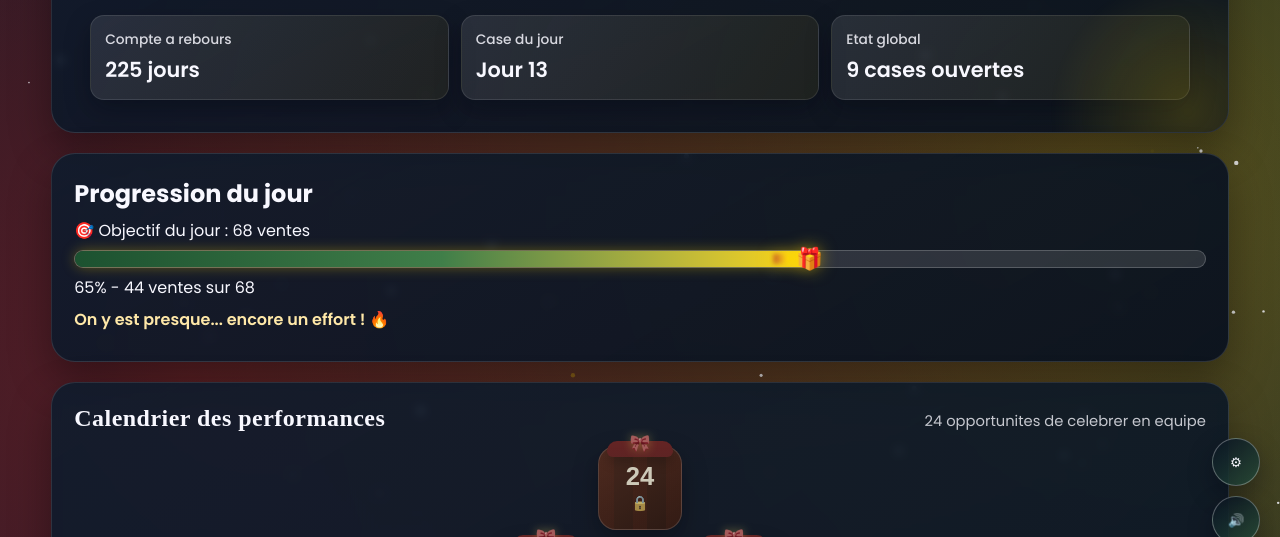
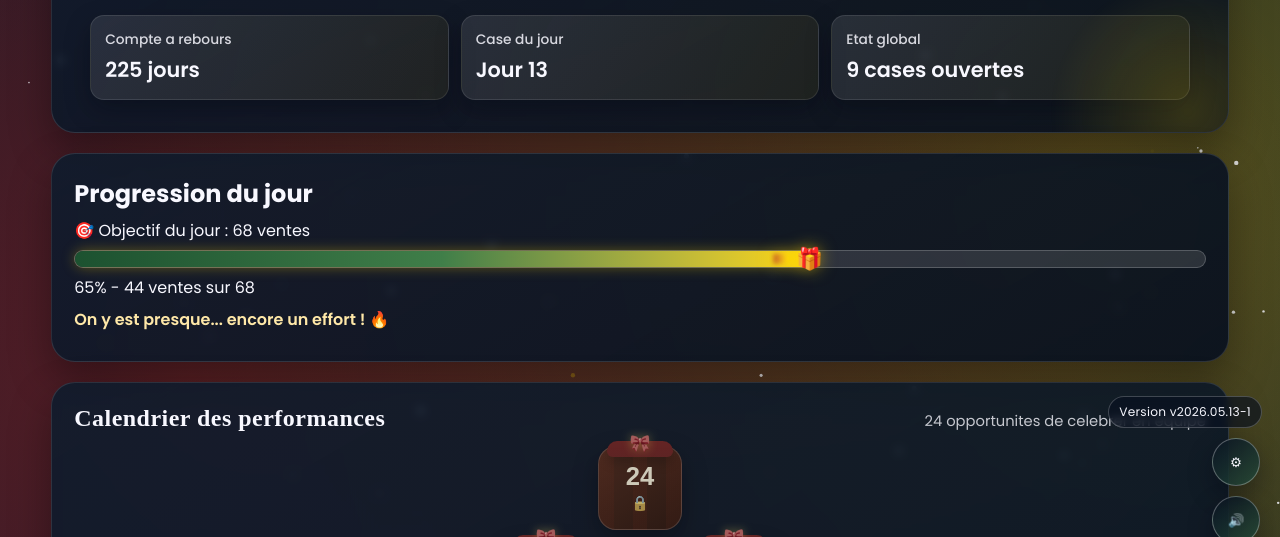
Before and after one commit to woombat59/frisson_decembre, a plain HTML site: page index.html in a window 1280 px wide. Shown: the part 236-773 px from the top of the page. Drawn offline with Linux system fonts and the light colour scheme; a web font is replaced by a local one.

Commit message:
Add visible app version badges on public and admin pages

```diff
--- a/css/main.css
+++ b/css/main.css
@@ -647,6 +647,21 @@ h1 {
   bottom: 78px;
 }
 
+.app-version-badge {
+  position: fixed;
+  right: 18px;
+  bottom: 136px;
+  z-index: 7;
+  padding: 6px 10px;
+  border-radius: 999px;
+  font-size: 0.76rem;
+  letter-spacing: 0.02em;
+  color: var(--snow);
+  border: 1px solid rgba(255, 255, 255, 0.22);
+  background: rgba(8, 16, 31, 0.65);
+  backdrop-filter: blur(4px);
+}
+
 .surprise-modal {
   border: 0;
   border-radius: 18px;
--- a/index.html
+++ b/index.html
@@ -128,6 +128,8 @@
       ⚙
     </button>
 
+    <div id="app-version" class="app-version-badge" aria-label="Version de l'application">Version --</div>
+
     <dialog id="surprise-modal" class="surprise-modal">
       <button id="close-modal" class="close-modal" aria-label="Fermer">×</button>
       <div class="modal-content">
--- a/js/admin.js
+++ b/js/admin.js
@@ -2,6 +2,7 @@ const STORAGE_KEY = "avent-performance-data-v1";
 const READONLY_PASSWORD = "eduneo2026";
 const EDIT_PASSWORD = "mdp";
 const ADMIN_ROLE_KEY = "admin-role-mode";
+const APP_VERSION = "v2026.05.13-1";
 const CALENDAR_GRID_ROWS = 10;
 const CALENDAR_GRID_COLS = 9;
 const layoutColumnsByCount = {
@@ -14,6 +15,7 @@ const layoutColumnsByCount = {
 
 const elements = {
   adminShell: document.querySelector(".admin-shell"),
+  adminAppVersion: document.querySelector("#admin-app-version"),
   adminRoleSelect: document.querySelector("#admin-role-select"),
   readonlyBanner: document.querySelector("#readonly-banner"),
   datePicker: document.querySelector("#date-picker"),
@@ -1406,6 +1408,10 @@ function showMessage(msg, isError = false) {
 function init() {
   if (!checkAuth()) return;
 
+  if (elements.adminAppVersion) {
+    elements.adminAppVersion.textContent = `Version ${APP_VERSION}`;
+  }
+
   if (!loadData()) return;
 
   const today = new Date().toISOString().slice(0, 10);
--- a/js/app.js
+++ b/js/app.js
@@ -1,6 +1,7 @@
 const STORAGE_KEY = "avent-performance-data-v1";
 const CELEBRATED_KEY = "avent-performance-celebrated";
 const ADMIN_PATH = "admin.html";
+const APP_VERSION = "v2026.05.13-1";
 const CALENDAR_GRID_ROWS = 10;
 const CALENDAR_GRID_COLS = 9;
 
@@ -43,6 +44,7 @@ const elements = {
   modalCongrats: document.querySelector("#modal-congrats"),
   modalLink: document.querySelector("#modal-link"),
   statusToast: document.querySelector("#status-toast"),
+  appVersion: document.querySelector("#app-version"),
   musicToggle: document.querySelector("#music-toggle"),
   adminLink: document.querySelector("#admin-link"),
   snowCanvas: document.querySelector("#snow-canvas")
@@ -1053,6 +1055,10 @@ function initEvents() {
 }
 
 function init() {
+  if (elements.appVersion) {
+    elements.appVersion.textContent = `Version ${APP_VERSION}`;
+  }
+
   const seeded = loadData();
   hashSnapshot = JSON.stringify(seeded);
   initEvents();
```
Also changed, not shown: admin.html (+1 -0 lines), css/admin.css (+11 -0 lines).
